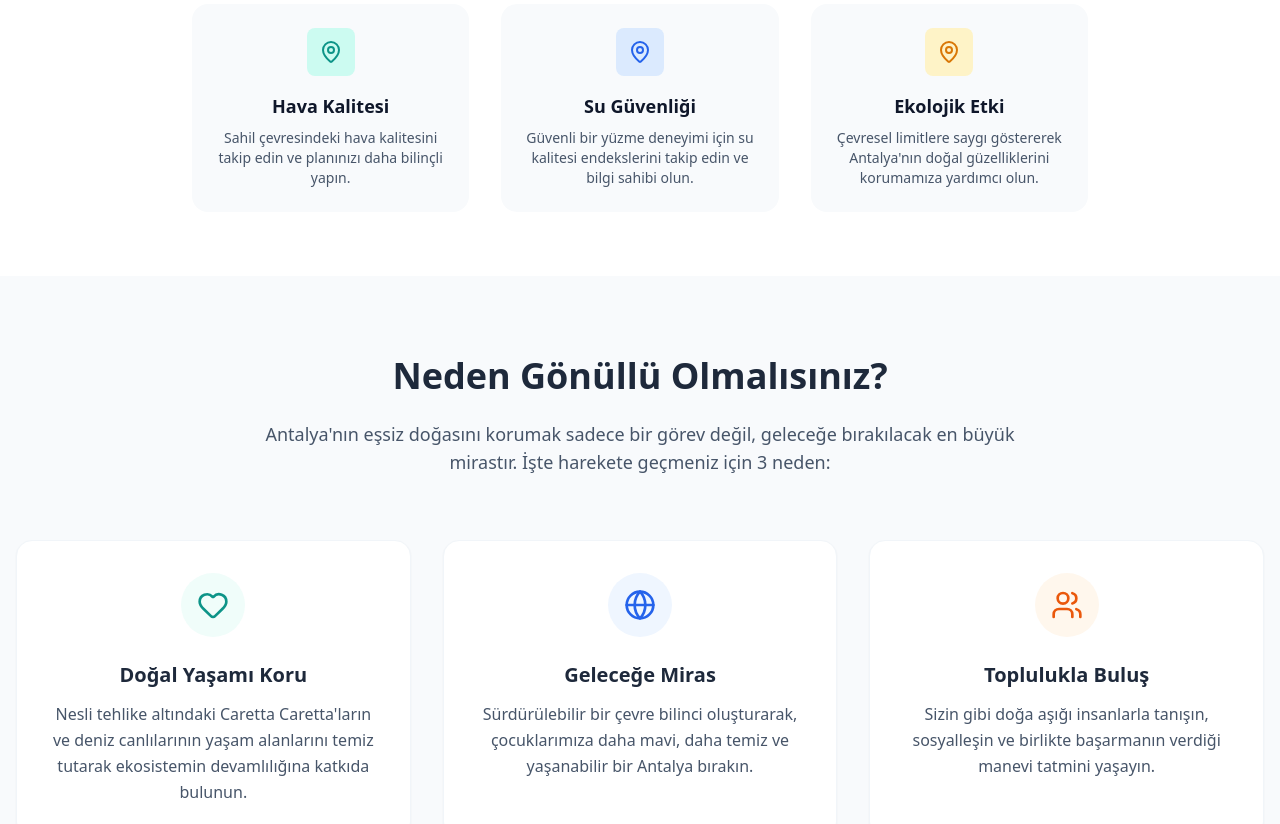
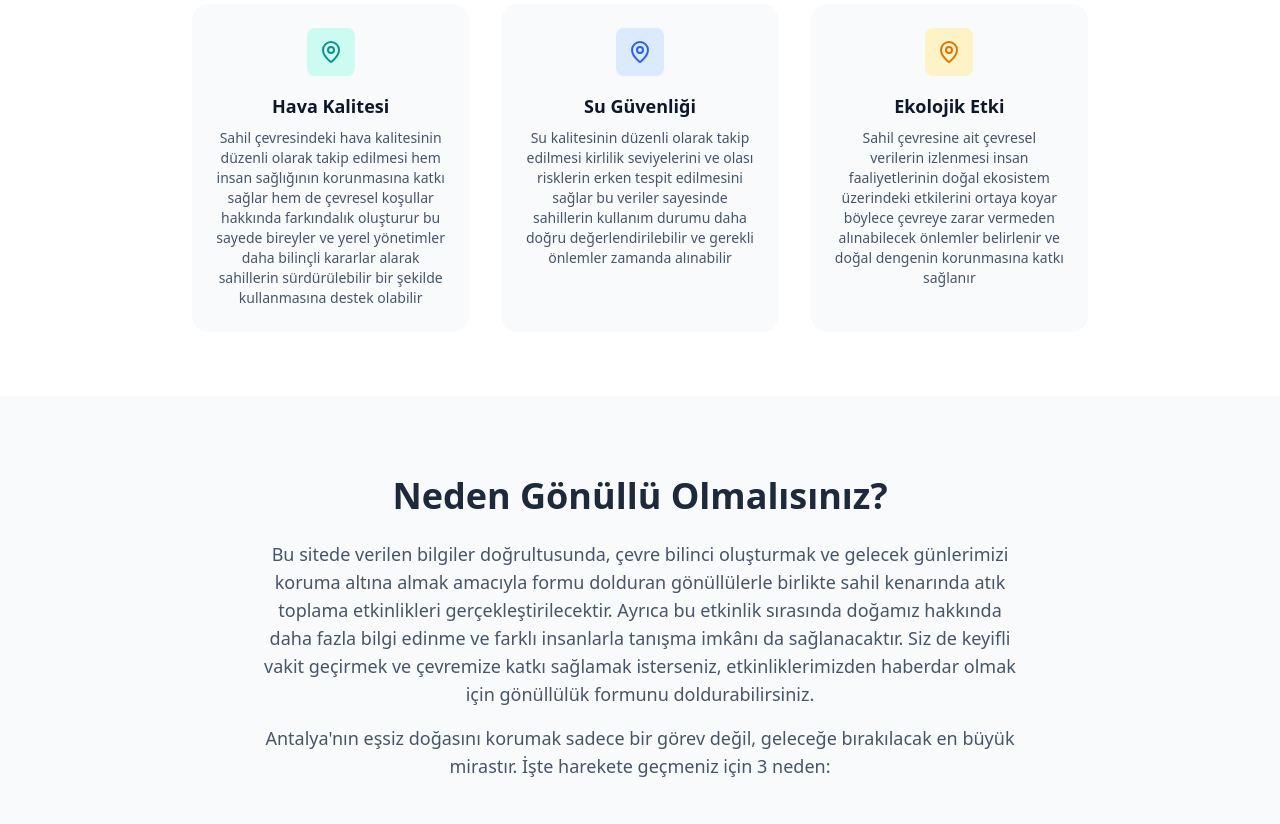
Before and after one commit to CanKocak07/Sahiller-Bizimle-Temiz, a React (Vite) app: page /#/ in a window 1280 px wide. Shown: the part 640-1464 px from the top of the page. Built offline with nearby package versions, Linux system fonts and the light colour scheme; no server answers.

Commit message:
new yazı eklendi

```diff
--- a/components/VolunteerSection.tsx
+++ b/components/VolunteerSection.tsx
@@ -40,6 +40,9 @@ const VolunteerSection: React.FC = () => {
         <div className="text-center max-w-3xl mx-auto mb-16">
           <h2 className="text-3xl md:text-4xl font-bold text-slate-800 mb-6">Neden Gönüllü Olmalısınız?</h2>
           <p className="text-slate-600 text-lg">
+            Bu sitede verilen bilgiler doğrultusunda, çevre bilinci oluşturmak ve gelecek günlerimizi koruma altına almak amacıyla formu dolduran gönüllülerle birlikte sahil kenarında atık toplama etkinlikleri gerçekleştirilecektir. Ayrıca bu etkinlik sırasında doğamız hakkında daha fazla bilgi edinme ve farklı insanlarla tanışma imkânı da sağlanacaktır. Siz de keyifli vakit geçirmek ve çevremize katkı sağlamak isterseniz, etkinliklerimizden haberdar olmak için gönüllülük formunu doldurabilirsiniz.
+          </p>
+          <p className="text-slate-600 text-lg mt-4">
             Antalya'nın eşsiz doğasını korumak sadece bir görev değil, geleceğe bırakılacak en büyük mirastır. İşte harekete geçmeniz için 3 neden:
           </p>
         </div>
--- a/pages/Dashboard.tsx
+++ b/pages/Dashboard.tsx
@@ -106,21 +106,21 @@ const Dashboard: React.FC = () => {
                   <MapPin />
                 </div>
                 <h3 className="font-semibold text-lg mb-2">Hava Kalitesi</h3>
-                <p className="text-slate-600 text-sm">Sahil çevresindeki hava kalitesini takip edin ve planınızı daha bilinçli yapın.</p>
+                <p className="text-slate-600 text-sm">Sahil çevresindeki hava kalitesinin düzenli olarak takip edilmesi hem insan sağlığının korunmasına katkı sağlar hem de çevresel koşullar hakkında farkındalık oluşturur bu sayede bireyler ve yerel yönetimler daha bilinçli  kararlar alarak sahillerin sürdürülebilir  bir şekilde kullanmasına destek olabilir</p>
               </div>
               <div className="p-6 bg-slate-50 rounded-2xl">
                 <div className="w-12 h-12 bg-blue-100 text-blue-600 rounded-lg flex items-center justify-center mx-auto mb-4">
                   <MapPin />
                 </div>
                 <h3 className="font-semibold text-lg mb-2">Su Güvenliği</h3>
-                <p className="text-slate-600 text-sm">Güvenli bir yüzme deneyimi için su kalitesi endekslerini takip edin ve bilgi sahibi olun.</p>
+                <p className="text-slate-600 text-sm">Su kalitesinin düzenli olarak takip edilmesi kirlilik seviyelerini ve olası risklerin erken tespit edilmesini sağlar bu veriler sayesinde sahillerin kullanım durumu daha doğru değerlendirilebilir ve gerekli önlemler zamanda alınabilir</p>
               </div>
               <div className="p-6 bg-slate-50 rounded-2xl">
                 <div className="w-12 h-12 bg-amber-100 text-amber-600 rounded-lg flex items-center justify-center mx-auto mb-4">
                   <MapPin />
                 </div>
                 <h3 className="font-semibold text-lg mb-2">Ekolojik Etki</h3>
-                <p className="text-slate-600 text-sm">Çevresel limitlere saygı göstererek Antalya'nın doğal güzelliklerini korumamıza yardımcı olun.</p>
+                <p className="text-slate-600 text-sm">Sahil çevresine ait çevresel verilerin  izlenmesi insan faaliyetlerinin doğal ekosistem üzerindeki etkilerini ortaya koyar böylece çevreye zarar vermeden alınabilecek önlemler belirlenir ve doğal dengenin korunmasına katkı sağlanır</p>
               </div>
             </div>
           </div>
```
